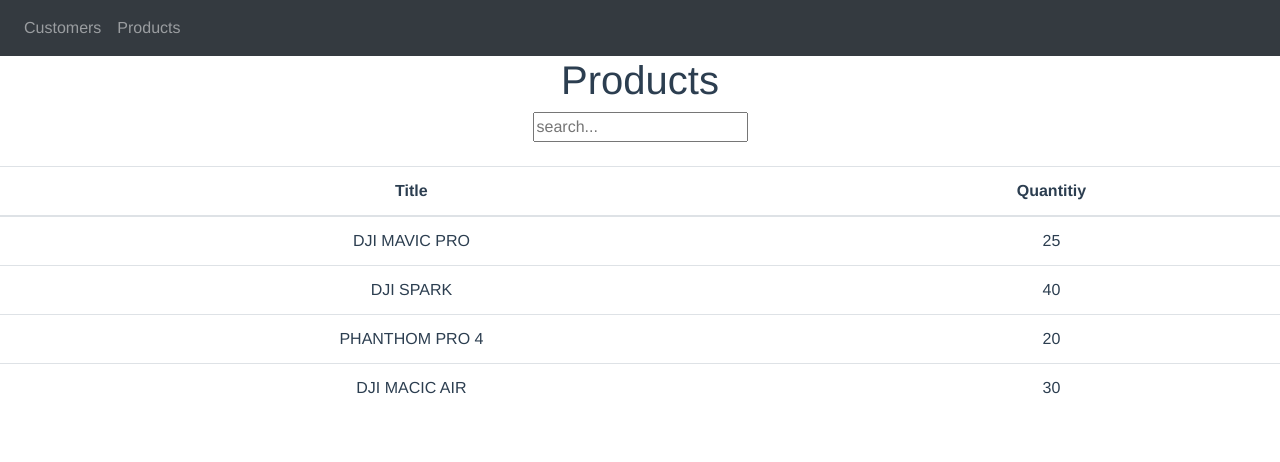
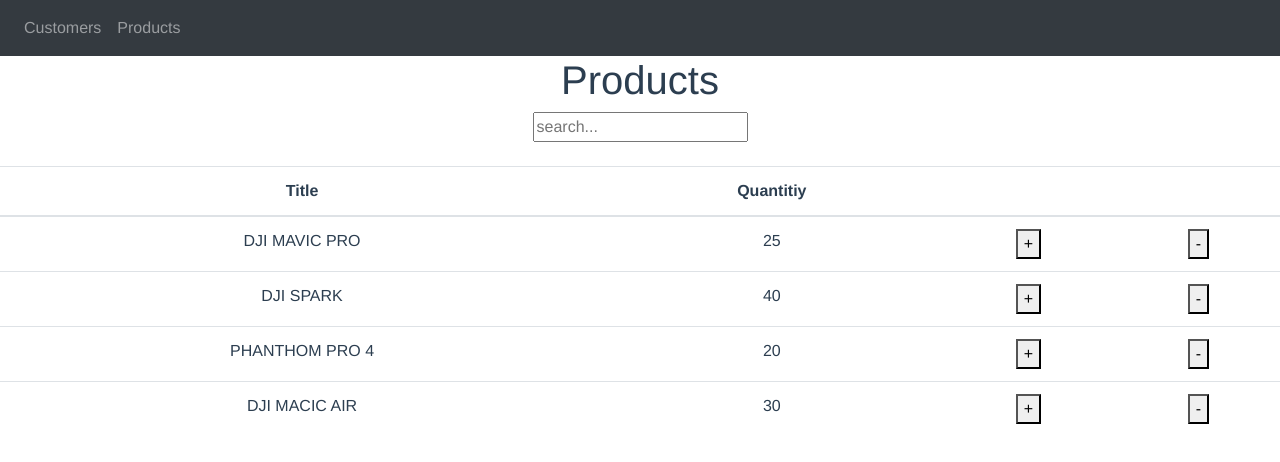
Before and after one commit to AlxRdnvc/Prodavnica-vue.js, a Vue app: page /app-product in a window 1280 px wide. Shown: the top 462 px of the page. Built offline with nearby package versions, Linux system fonts and the light colour scheme.

Commit message:
zadatak 7

```diff
--- a/src/ProductService.js
+++ b/src/ProductService.js
@@ -22,10 +22,19 @@
     }
 ]
 
-
 class ProductService {
     list() {
         return products;
+    }
+    incrementQuantity(product){
+        product.quantity++;
+    }
+    decrementQuantity(product){
+        if(product.quantity < 1){
+            alert('We are out of stock...')
+        } else {
+            return product.quantity--;
+        }
     }
 }
 
--- a/src/components/AppProduct.vue
+++ b/src/components/AppProduct.vue
@@ -9,12 +9,17 @@
         <tr>
           <th>Title</th>
           <th>Quantitiy</th>
+          <th></th>
+          <th></th>
         </tr>
       </thead>
       <tbody>
         <tr v-for="(product, index) in filteredList" :key="index">
           <td>{{ product.title }}</td>
-          <td>{{ product.quantity }}</td>
+          <td v-if="product.quantity === 0">out of stock</td>
+          <td v-else>{{ product.quantity }}</td>
+          <td><button @click="increment(product)">+</button></td>
+          <td><button @click="decrement(product)">-</button></td>
         </tr>
       </tbody>
     </table>
@@ -32,6 +37,14 @@
       products: productService.list()
     }
   },
+  methods: {
+    increment(product){
+      productService.incrementQuantity(product);
+    },
+    decrement(product){
+      productService.decrementQuantity(product);
+    }
+  },
   computed: {
     filteredList() {
       return this.products.filter(products => {
```
